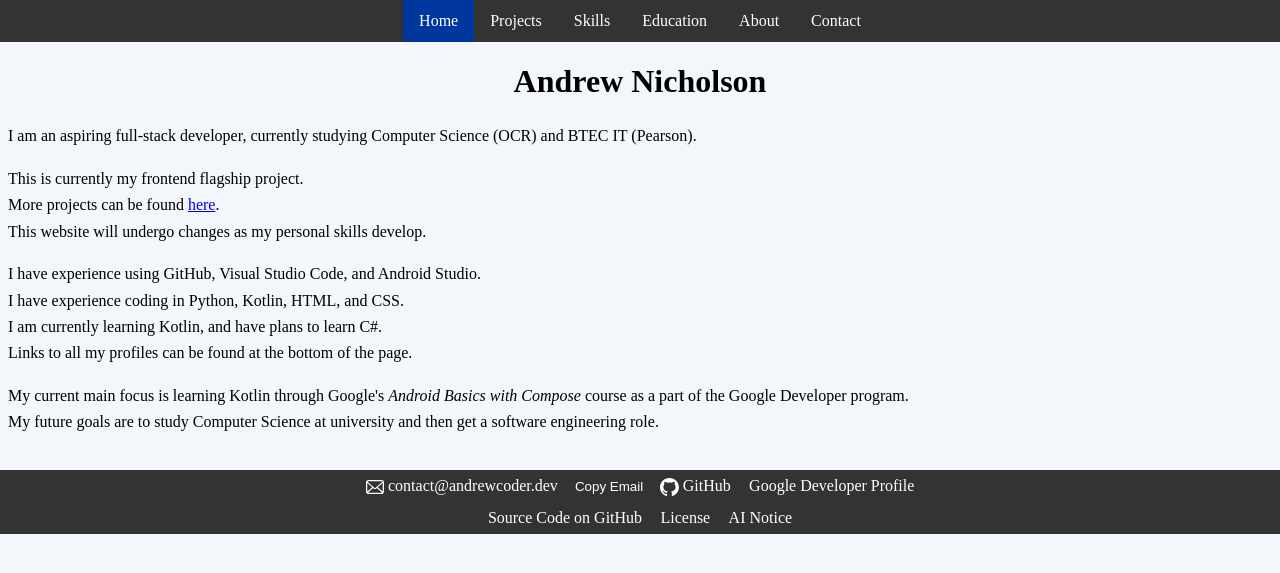
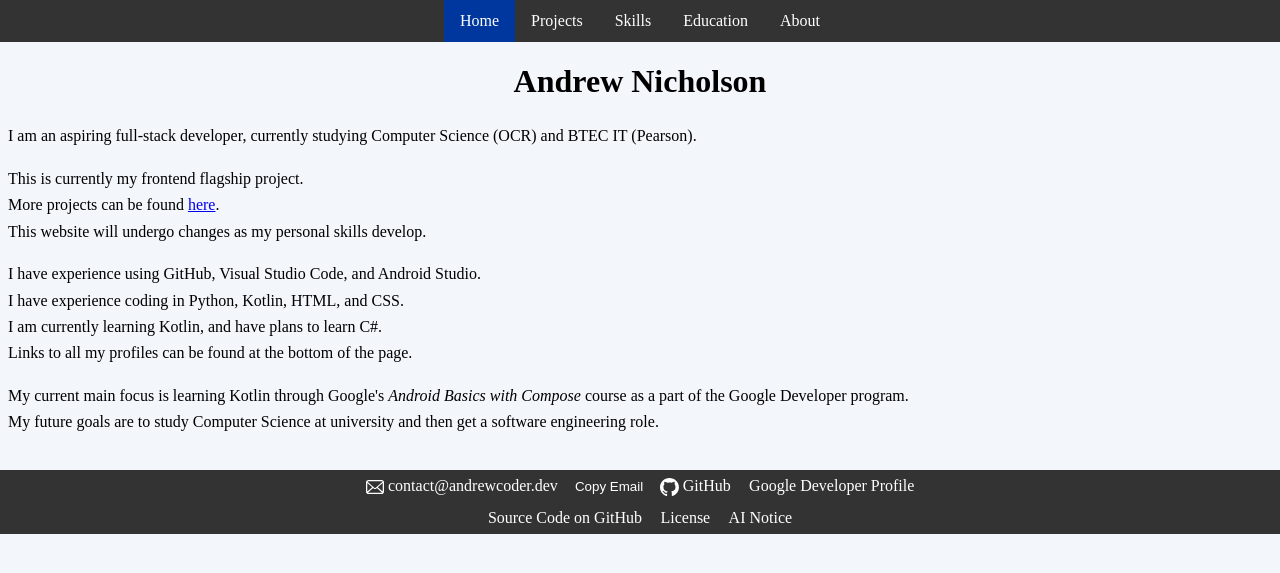
Before and after one commit to Andrew-Dev-Coder/Portfolio, a Jekyll site: the page built from index.html, in a window 1280 px wide. Shown: the top 573 px of the page. Built offline with Jekyll 4.4.1, drawn with Linux system fonts in a browser that asks for light colours.

Commit message:
Update navbar.html

```diff
--- a/_includes/navbar.html
+++ b/_includes/navbar.html
@@ -5,6 +5,6 @@
         <li> <a {% if page.url == "/Skills/" %} aria-current="page" {% endif %} class="navLinks" href="/Skills/">Skills</a> </li>
         <li> <a {% if page.url == "/Education/" %} aria-current="page" {% endif %} class="navLinks" href="/Education/">Education</a> </li>
         <li> <a {% if page.url == "/About/" %} aria-current="page" {% endif %} class="navLinks" href="/About/">About</a> </li>
-        <li> <a class="navLinks" href="#contactInfo">Contact</a> </li>
+        {% if page.url == "/Skills/" or page.url == "/Education/" or page.url == "/About/" %}<li> <a class="navLinks" href="#contactInfo">Contact</a> </li>{% endif %}
     </ul>
 </nav>
```
